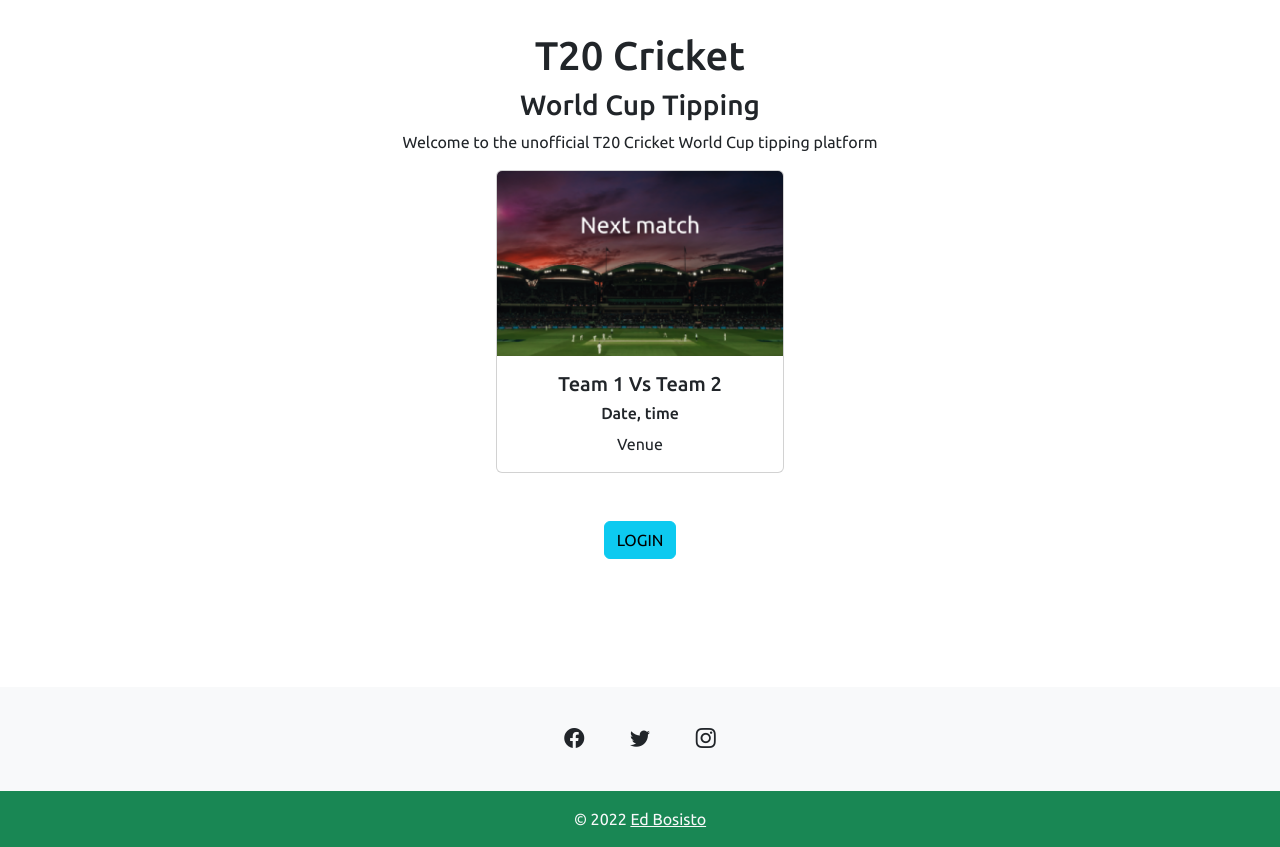
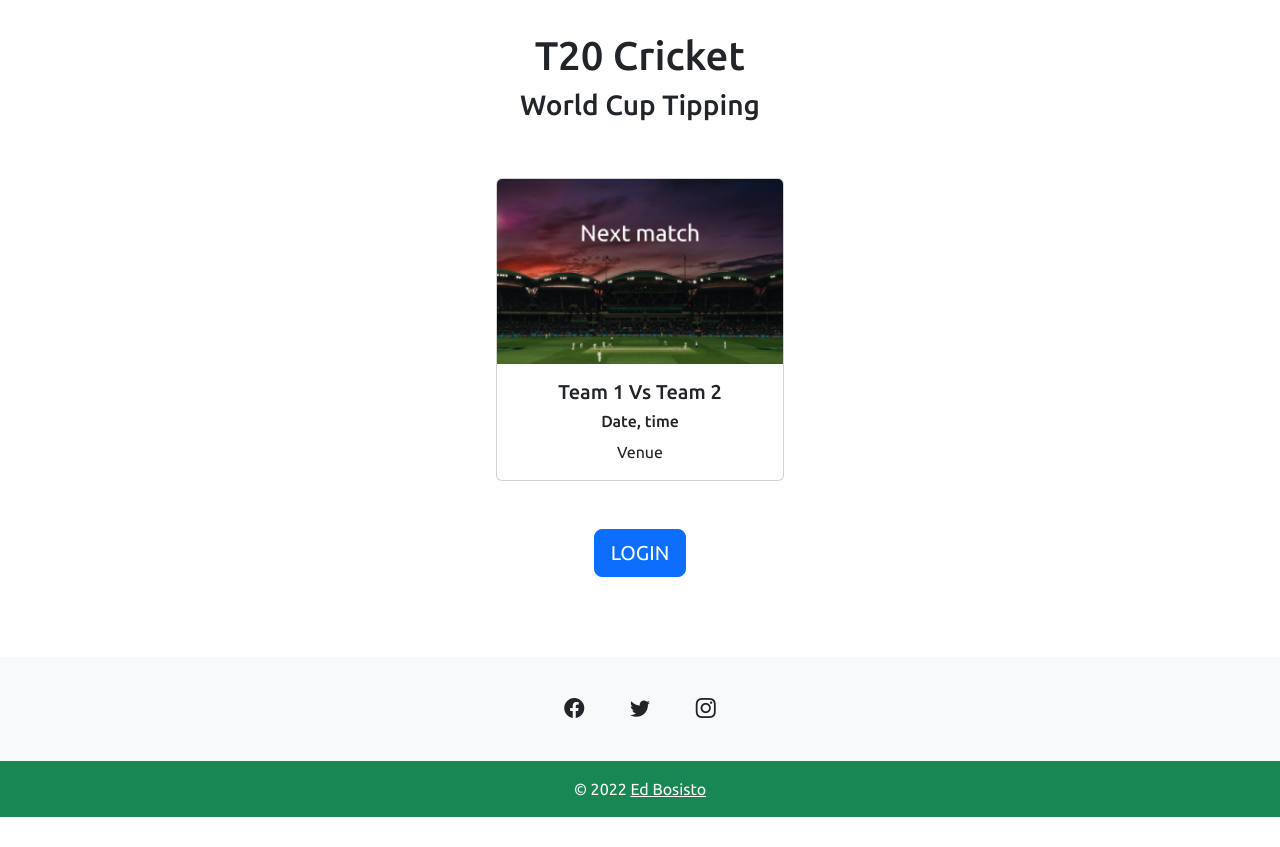
Before and after one commit to edbosisto/t20-tipping, a Django app: template t20wc2022/templates/home.html in a window 1280 px wide. Shown: the part 56-903 px from the top of the page. After the commit the page ends 873 px from the top, so only its background shows below. Run offline with Django 3.2, Linux system fonts and the light colour scheme; the template is opened without the code that fills it, so the values that code supplies are empty; some libraries are stand-ins or nearby versions.

Commit message:
home layout complete

```diff
--- a/t20wc2022/templates/home.html
+++ b/t20wc2022/templates/home.html
@@ -5,12 +5,12 @@
 
 <h1>T20 Cricket</h1>
     <h3>World Cup Tipping</h3>
-        <p class="text-center">Welcome to the unofficial T20 Cricket World Cup tipping platform</p>
+        <!-- <p class="text-center"></p> -->
 
     {% load static %}
 
     <!-- Next match card -->
-    <div>
+    <div id="home-card">
         <div class="card mx-auto" style="width: 18rem;">
             <img src="{% static '/images/card-next-match.png' %}" class="card-img-top" alt="Next match">
             <div class="card-body">
@@ -25,9 +25,9 @@
     <div class="row">
         <div class="col text-center">
             {% if request.user.is_authenticated %}
-                <a href="{% url 'tip' %}"><button class="btn btn-danger">ENTER TIPS</button></a>
+                <a href="{% url 'tip' %}"><button class="btn btn-danger btn-lg">ENTER TIPS</button></a>
             {% else %}
-                <a href="{% url 'login' %}"><button class="btn btn-info">LOGIN</button></a>
+                <a href="{% url 'login' %}"><button class="btn btn-primary btn-lg">LOGIN</button></a>
             {% endif %}
         </div>
     </div>
--- a/t20wc2022/templates/static/css/main.css
+++ b/t20wc2022/templates/static/css/main.css
@@ -3,15 +3,10 @@ html {
     min-height: 100%;
   }
 
-  h1, h2, h3 {
+  h1, h2, h3, h4, h5, h6{
     font-family: 'Ubuntu', sans-serif;
     text-align: center;
   }
-
-  h4, h5, h6 {
-    font-family: "Ubuntu", sans-serif;
-  }
-
 
   body {
     font-family: 'Ubuntu', sans-serif;
@@ -43,7 +38,11 @@ html {
   }
 
   #home-button {
-    padding: 3rem 3rem;
+    padding-top: 3rem;
+  }
+
+  #home-card {
+    padding-top: 3rem;
   }
 
 
```
Also changed, not shown: t20wc2022/db.sqlite3.
